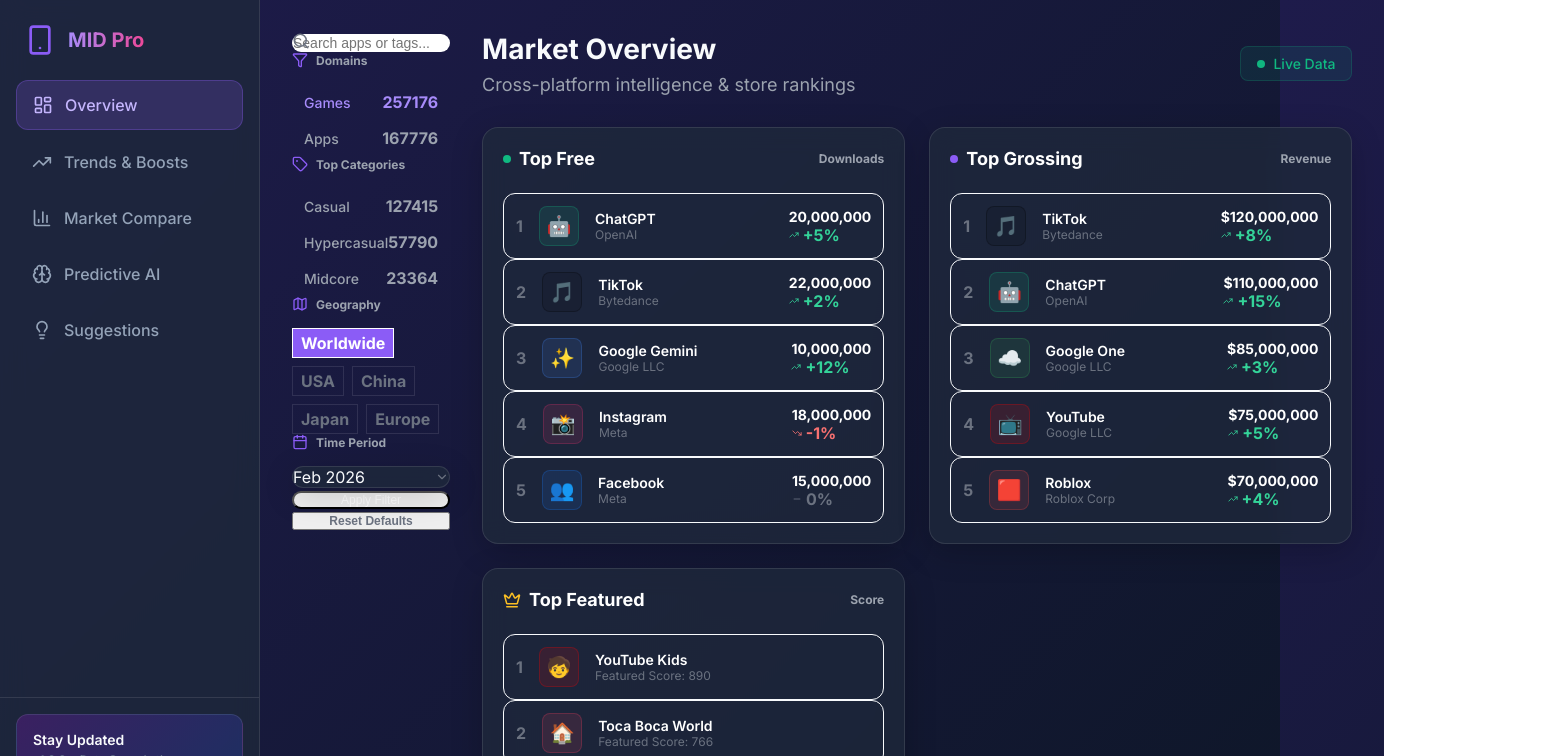
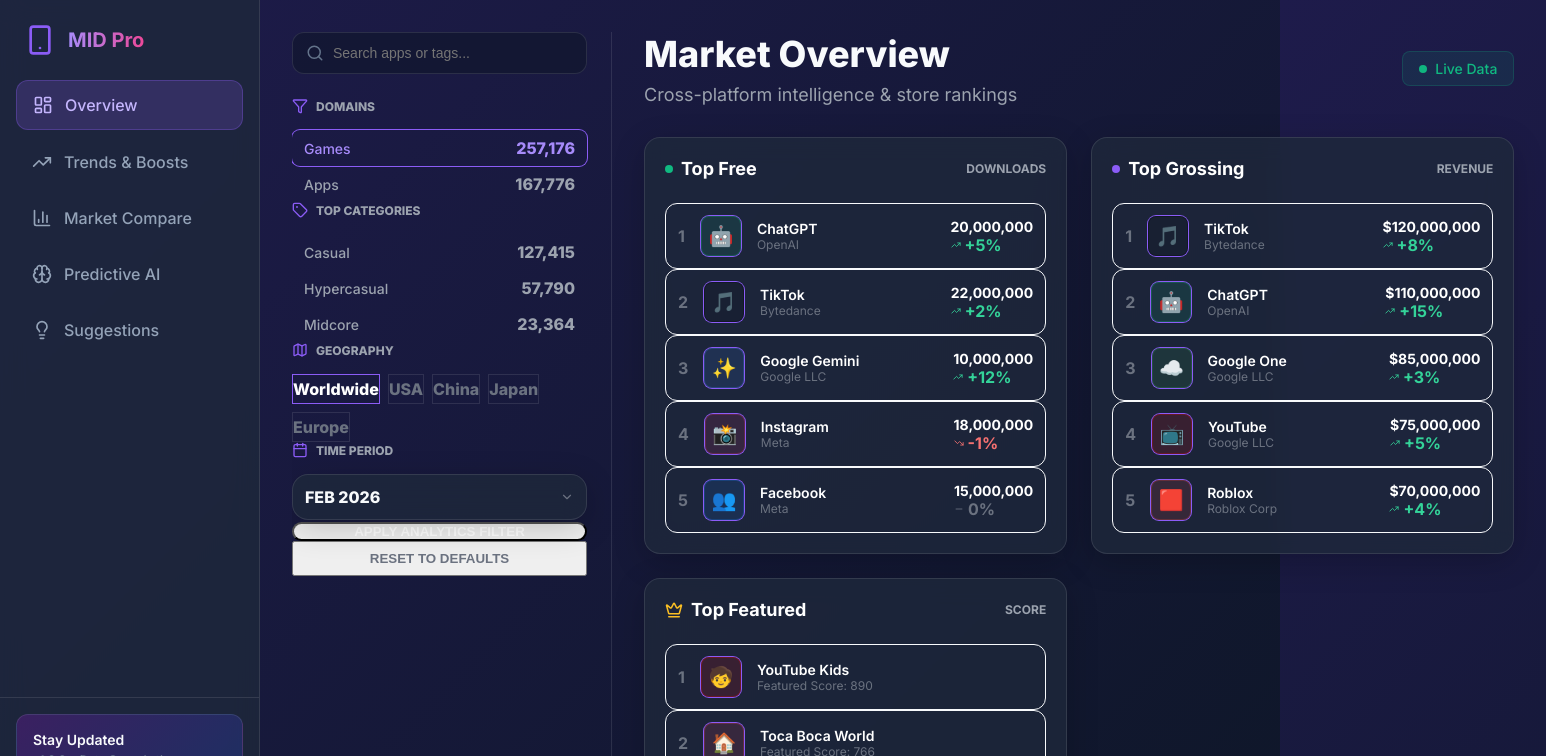
Before and after one commit to fadil013/Market-Intelligence-, a React (Vite) app: page / in a window 1280 px wide. Shown: the top 756 px of the page, 1546 px wide, since content can reach past the window. Built offline with nearby package versions, Linux system fonts and the light colour scheme; the HTML template or start-up script is replaced by a standard one.

Commit message:
feat: phase 2 final polish - safe hydration and expanded analytics data

```diff
--- a/src/components/AdvancedFilter.jsx
+++ b/src/components/AdvancedFilter.jsx
@@ -16,41 +16,41 @@
 };
 
 const FilterOption = ({ label, count, active }) => (
-    <div className={`flex items-center justify-between px-3 py-2 rounded-lg cursor-pointer transition-all ${active ? 'bg-purple-600/20 text-purple-400 ring-1 ring-purple-600/30' : 'text-gray-400 hover:bg-white/5 hover:text-white'
+    <div className={`flex items-center justify-between gap-4 px-3 py-2 rounded-lg cursor-pointer transition-all ${active ? 'bg-purple-600/20 text-purple-400 ring-1 ring-purple-600/30' : 'text-gray-400 hover:bg-white/5 hover:text-white'
         }`}>
-        <span className="text-sm font-medium">{label}</span>
-        {count !== undefined && <span className="text-[10px] font-bold opacity-50">{count}</span>}
+        <span className="text-sm font-medium whitespace-nowrap overflow-hidden text-ellipsis">{label}</span>
+        {count !== undefined && <span className="text-[10px] font-black opacity-40 ml-auto">{count}</span>}
     </div>
 );
 
 const AdvancedFilter = () => {
     return (
-        <aside className="w-72 hidden lg:flex flex-col border-r border-white/5 pr-6 min-h-screen">
-            <div className="relative mb-8">
-                <Search className="absolute left-3 top-1/2 -translate-y-1/2 text-gray-500" size={18} />
+        <aside className="advanced-filter hidden lg:flex flex-col">
+            <div className="filter-search-container">
+                <Search className="filter-search-icon" size={18} />
                 <input
                     type="text"
                     placeholder="Search apps or tags..."
-                    className="w-full bg-slate-900/50 border border-white/10 rounded-xl py-3 pl-10 pr-4 text-sm text-white placeholder:text-gray-600 focus:outline-none focus:ring-2 focus:ring-purple-500/50 transition-all"
+                    className="filter-search-input"
                 />
             </div>
 
-            <div className="flex-1 overflow-y-auto overflow-x-hidden pr-2 scrollbar-thin">
+            <div className="flex-1 pr-2 scrollbar-hide">
                 <FilterSection title="Domains" icon={Filter}>
-                    <FilterOption label="Games" count="257176" active />
-                    <FilterOption label="Apps" count="167776" />
+                    <FilterOption label="Games" count="257,176" active />
+                    <FilterOption label="Apps" count="167,776" />
                 </FilterSection>
 
                 <FilterSection title="Top Categories" icon={Tag}>
-                    <FilterOption label="Casual" count="127415" />
-                    <FilterOption label="Hypercasual" count="57790" />
-                    <FilterOption label="Midcore" count="23364" />
+                    <FilterOption label="Casual" count="127,415" />
+                    <FilterOption label="Hypercasual" count="57,790" />
+                    <FilterOption label="Midcore" count="23,364" />
                 </FilterSection>
 
                 <FilterSection title="Geography" icon={Map}>
-                    <div className="flex flex-wrap gap-2">
+                    <div className="flex flex-wrap gap-2 pt-2">
                         {['Worldwide', 'USA', 'China', 'Japan', 'Europe'].map((geo, idx) => (
-                            <span key={idx} className={`px-2 py-1 rounded-md text-[10px] font-bold cursor-pointer border ${geo === 'Worldwide' ? 'bg-purple-500 border-purple-400 text-white' : 'border-white/10 text-gray-500 hover:text-white hover:border-white/30'
+                            <span key={idx} className={`px-2.5 py-1 rounded-md text-[10px] font-black cursor-pointer border transition-all ${geo === 'Worldwide' ? 'bg-purple-600 border-purple-500 text-white' : 'border-white/10 text-gray-500 hover:text-white hover:border-white/30'
                                 }`}>
                                 {geo}
                             </span>
@@ -59,20 +59,20 @@
                 </FilterSection>
 
                 <FilterSection title="Time Period" icon={Calendar}>
-                    <div className="flex flex-col gap-2">
-                        <div className="glass-panel p-2 flex justify-between items-center bg-slate-950/50">
-                            <span className="text-[10px] font-black text-gray-300 uppercase">Feb 2026</span>
+                    <div className="flex flex-col gap-2 pt-2">
+                        <div className="glass-panel p-3 flex justify-between items-center bg-slate-900/40 border-white/5 cursor-pointer hover:border-white/20 transition-all">
+                            <span className="text-[10px] font-black text-gray-300 uppercase letter-spacing-widest">Feb 2026</span>
                             <ChevronDown size={14} className="text-gray-500" />
                         </div>
                     </div>
                 </FilterSection>
 
                 <div className="mt-8 pt-8 border-t border-white/5">
-                    <button className="w-full py-3 bg-purple-600 hover:bg-purple-500 text-white text-xs font-black uppercase tracking-widest rounded-xl transition-all shadow-lg shadow-purple-600/20 active:scale-95">
-                        Apply Filter
+                    <button className="w-full py-3.5 bg-purple-600 hover:bg-purple-500 text-white text-[11px] font-black uppercase tracking-widest rounded-xl transition-all shadow-lg shadow-purple-900/40 active:scale-[0.98]">
+                        Apply Analytics Filter
                     </button>
-                    <button className="w-full mt-3 py-3 text-gray-500 hover:text-white text-xs font-bold transition-colors">
-                        Reset Defaults
+                    <button className="w-full mt-3 py-2 text-gray-500 hover:text-white text-[10px] font-black uppercase tracking-wider transition-colors">
+                        Reset to Defaults
                     </button>
                 </div>
             </div>
--- a/src/components/AppDetailView.jsx
+++ b/src/components/AppDetailView.jsx
@@ -7,9 +7,12 @@
 
 const AppDetailView = ({ appName, data, onClose }) => {
     if (!data) return (
-        <div className="glass-panel p-8 text-center">
-            <h3 className="text-white font-bold">No detail data available for this app yet.</h3>
-            <button onClick={onClose} className="mt-4 px-4 py-2 bg-white/10 text-white rounded-lg hover:bg-white/20">Close</button>
+        <div className="fixed inset-0 z-50 flex items-center justify-center p-4 bg-black/60 backdrop-blur-sm">
+            <div className="glass-panel p-8 text-center max-w-sm">
+                <h3 className="text-white font-bold mb-4">No data available for "{appName}" in this demo.</h3>
+                <p className="text-gray-400 text-sm mb-6">Try clicking TikTok, ChatGPT, or Google Gemini for full analytics.</p>
+                <button onClick={onClose} className="w-full py-2 bg-purple-600 text-white rounded-lg hover:bg-purple-500 transition-all font-bold uppercase text-xs tracking-widest">Back to Dashboard</button>
+            </div>
         </div>
     );
 
@@ -32,11 +35,11 @@
                         <div className="text-center md:text-left flex-1">
                             <h2 className="text-4xl font-black text-white mb-2">{appName}</h2>
                             <div className="flex flex-wrap items-center justify-center md:justify-start gap-4">
-                                <span className="px-3 py-1 rounded-full bg-purple-500/20 text-purple-400 text-xs font-bold ring-1 ring-purple-500/30">Entertainment</span>
-                                <span className="px-3 py-1 rounded-full bg-blue-500/20 text-blue-400 text-xs font-bold ring-1 ring-blue-500/30">Short Video</span>
+                                <span className="px-3 py-1 rounded-full bg-purple-500/20 text-purple-400 text-xs font-bold ring-1 ring-purple-500/30">{data.category || 'App'}</span>
+                                {data.studio && <span className="px-3 py-1 rounded-full bg-blue-500/20 text-blue-400 text-xs font-bold ring-1 ring-blue-500/30">{data.studio}</span>}
                                 <div className="flex items-center gap-1 text-amber-400">
                                     <Star size={14} fill="currentColor" />
-                                    <span className="text-sm font-bold">4.8</span>
+                                    <span className="text-sm font-bold">{data.rating || '4.5'}</span>
                                 </div>
                             </div>
                         </div>
--- a/src/index.css
+++ b/src/index.css
@@ -66,6 +66,7 @@
   font-weight: 700;
   background: linear-gradient(to right, #a78bfa, #ec4899);
   -webkit-background-clip: text;
+  background-clip: text;
   -webkit-text-fill-color: transparent;
 }
 
@@ -129,6 +130,7 @@
   margin-left: 260px;
   padding: 32px;
   min-height: 100vh;
+  position: relative;
 }
 
 .page-container {
@@ -1128,3 +1130,105 @@
     grid-template-columns: repeat(2, 1fr);
   }
 }
+
+/* ==================== ADVANCED FILTER SIDEBAR ==================== */
+.advanced-filter {
+  width: 320px;
+  padding-right: 24px;
+  border-right: 1px solid var(--glass-border);
+  position: sticky;
+  top: 32px;
+  height: calc(100vh - 64px);
+  overflow-y: auto;
+  scrollbar-width: thin;
+  scrollbar-color: var(--accent-purple) transparent;
+}
+
+.advanced-filter::-webkit-scrollbar {
+  width: 4px;
+}
+
+.advanced-filter::-webkit-scrollbar-thumb {
+  background: var(--accent-purple);
+  border-radius: 10px;
+}
+
+.filter-search-container {
+  position: relative;
+  margin-bottom: 24px;
+}
+
+.filter-search-input {
+  width: 100%;
+  background: rgba(15, 23, 42, 0.6);
+  border: 1px solid var(--glass-border);
+  border-radius: 12px;
+  padding: 12px 12px 12px 40px;
+  color: white;
+  font-size: 14px;
+  transition: all 0.3s ease;
+}
+
+.filter-search-input:focus {
+  outline: none;
+  border-color: var(--accent-purple);
+  box-shadow: 0 0 0 2px rgba(139, 92, 246, 0.2);
+}
+
+.filter-search-icon {
+  position: absolute;
+  left: 14px;
+  top: 50%;
+  transform: translateY(-50%);
+  color: var(--text-muted);
+}
+
+/* ==================== ADDITIONAL UTILITIES ==================== */
+.sticky {
+  position: sticky;
+}
+
+.top-0 {
+  top: 0;
+}
+
+.top-8 {
+  top: 32px;
+}
+
+.min-h-screen {
+  min-height: 100vh;
+}
+
+.tracking-tightest {
+  letter-spacing: -0.05em;
+}
+
+.uppercase {
+  text-transform: uppercase;
+}
+
+.font-black {
+  font-weight: 900;
+}
+
+.cursor-pointer {
+  cursor: pointer;
+}
+
+.ring-1 {
+  box-shadow: 0 0 0 1px var(--accent-purple);
+}
+
+.ring-purple-500\/30 {
+  box-shadow: 0 0 0 1px rgba(139, 92, 246, 0.3);
+}
+
+.scrollbar-hide::-webkit-scrollbar {
+  display: none;
+}
+
+.scrollbar-hide {
+  -ms-overflow-style: none;
+  scrollbar-width: none;
+}
--- a/src/pages/Overview.jsx
+++ b/src/pages/Overview.jsx
@@ -19,7 +19,11 @@
     const [selectedApp, setSelectedApp] = useState(null);
 
     const handleAppSelect = (app) => {
-        setSelectedApp(app.name);
+        // Safe Approach: Explicitly clear selection first to ensure a 'Clean Slate' transition
+        setSelectedApp(null);
+        setTimeout(() => {
+            setSelectedApp(app.name);
+        }, 50);
     };
 
     return (
@@ -29,7 +33,7 @@
             <div className="flex-1 min-w-0">
                 <div className="page-header">
                     <div>
-                        <h1 className="page-title text-5xl font-black tracking-tighter mb-2">Market Overview</h1>
+                        <h1 className="page-title text-4xl font-black tracking-tighter mb-2">Market Overview</h1>
                         <p className="page-subtitle text-gray-400 text-lg">Cross-platform intelligence & store rankings</p>
                     </div>
                     <div className="live-badge scale-125">
@@ -50,8 +54,9 @@
 
             {selectedApp && (
                 <AppDetailView
+                    key={selectedApp} // Force remount for 'Safe' hydration
                     appName={selectedApp}
-                    data={appDetailsData[selectedApp] || appDetailsData['TikTok']} // Defaulting for demo
+                    data={appDetailsData[selectedApp]}
                     onClose={() => setSelectedApp(null)}
                 />
             )}
```
Also changed, not shown: src/data/mockData.js (+52 -6 lines).
